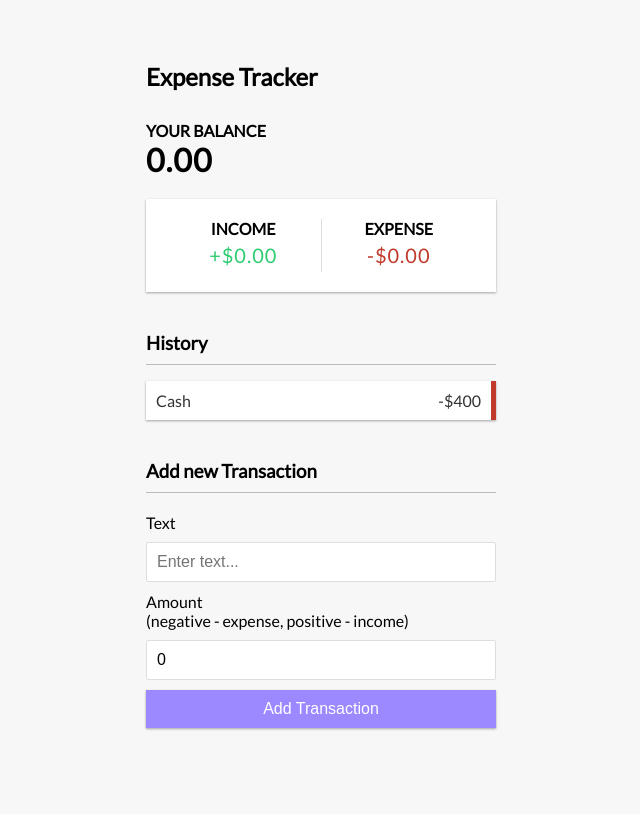
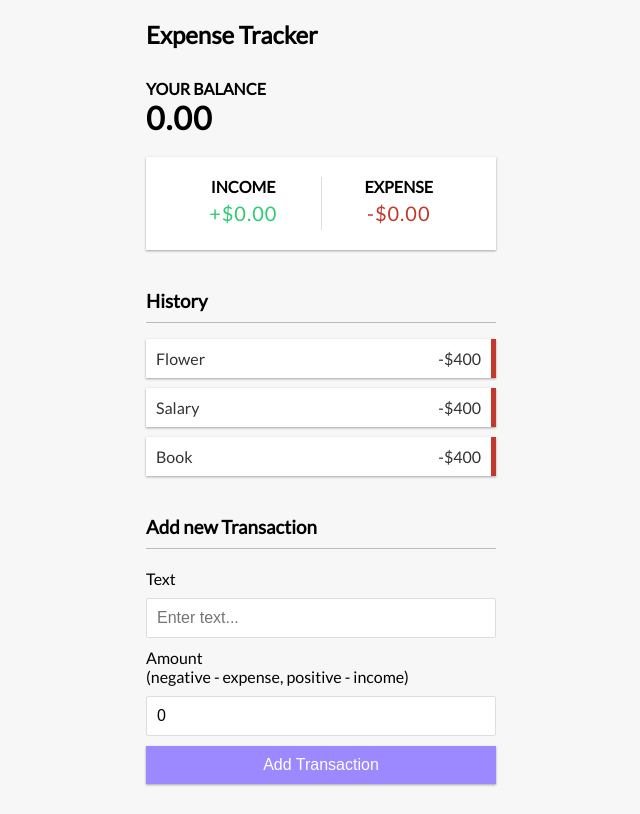
Before and after one commit to tsabz/React-Expence-App, a React (Create React App) app: page / in a window 1280 px wide. Shown: the whole page, without its empty margins (319-959 px from the left). Built offline with nearby package versions, Linux system fonts and the light colour scheme.

Commit message:
able to render transaction.text from our transactionlist onto dom

```diff
--- a/src/components/TransactionList.js
+++ b/src/components/TransactionList.js
@@ -2,15 +2,17 @@
 import {GlobalContext} from '../context/GlobalState'
 
 export const TransactionList = () => {
-    const context = useContext(GlobalContext);
-        console.log(context)
+    const {transactions} = useContext(GlobalContext);
+        console.log(transactions)
     return (
         <>
           <h3>History</h3>
           <ul className="list">
+              {transactions.map(transaction =>(
               <li className="minus">
-                Cash <span>-$400</span><button className="delete-btn">x</button>
-              </li>
+                {transaction.text} <span>-$400</span>
+                <button className="delete-btn">x</button>
+              </li>))}
           </ul>
         </>
     )
```
